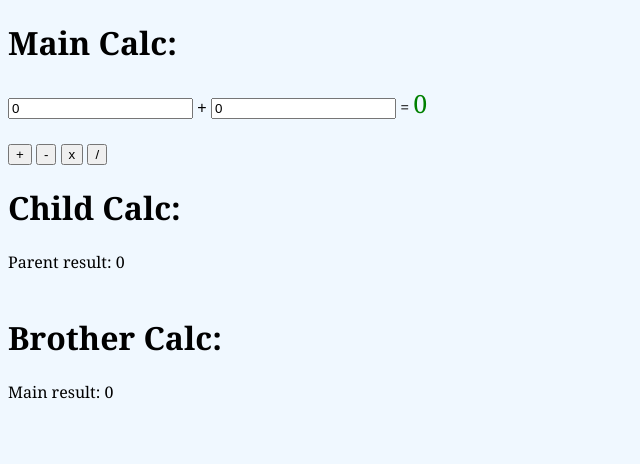
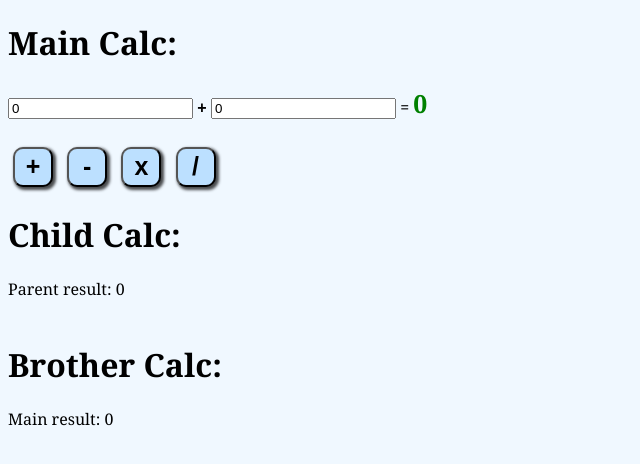
Before and after one commit to Hadar96/hadarshabJS, a plain HTML site: page 23_07/calculator/calc.html in a window 1280 px wide. Shown: the whole page, without its empty margins (0-640 px from the left). Drawn offline with nearby package versions, Linux system fonts and the light colour scheme.

Commit message:
Add files via upload

```diff
--- /dev/null
+++ b/23_07/calculator/calc.css
@@ -0,0 +1,13 @@
+button {
+    height: 40px;
+    width: 40px;
+    font-size: 25px;
+    font-weight: bold;
+    background-color: #bce0ff;
+    border-radius: 10px;
+    box-shadow: 2px 2px 3px 1px #000000b3;
+    margin: 5px;
+}
+button:hover {
+    opacity: 0.75;
+}
--- a/23_07/calculator/calc.html
+++ b/23_07/calculator/calc.html
@@ -6,12 +6,13 @@
     <script src="../../angular.js"></script>
     <script src="../../appModule.js"></script>
     <script src="calcCtrl.js"></script>
+    <link rel="stylesheet" type="text/css" href="calc.css">
 </head>
 
 <body style="background-color: aliceblue; font-family: Cambria, Cochin, Georgia, Times, 'Times New Roman', serif">
     <div ng-controller="calcCtrl as mainCalc">
         <h1>Main Calc:</h1>
-        <div>
+        <div style="font-weight: bold">
             <input type="number" ng-model="arg1" ng-change="calc()">
             <span style="font-family: Arial, Helvetica, sans-serif">{{' ' + op + ' '}}</span>
             <input type="number" ng-model="arg2" ng-change="calc()">
--- a/23_07/calculator/calcCtrl.js
+++ b/23_07/calculator/calcCtrl.js
@@ -11,7 +11,7 @@ module.controller("calcCtrl", function ($rootScope, $scope) {
     $scope.calc = function (op) {
         if (op) $scope.op = op;
 
-        if (!$scope.arg1 || !$scope.arg2) {
+        if ($scope.arg1 == undefined || $scope.arg2 == undefined) {
             $scope.res = NaN
         }
         else {
```
